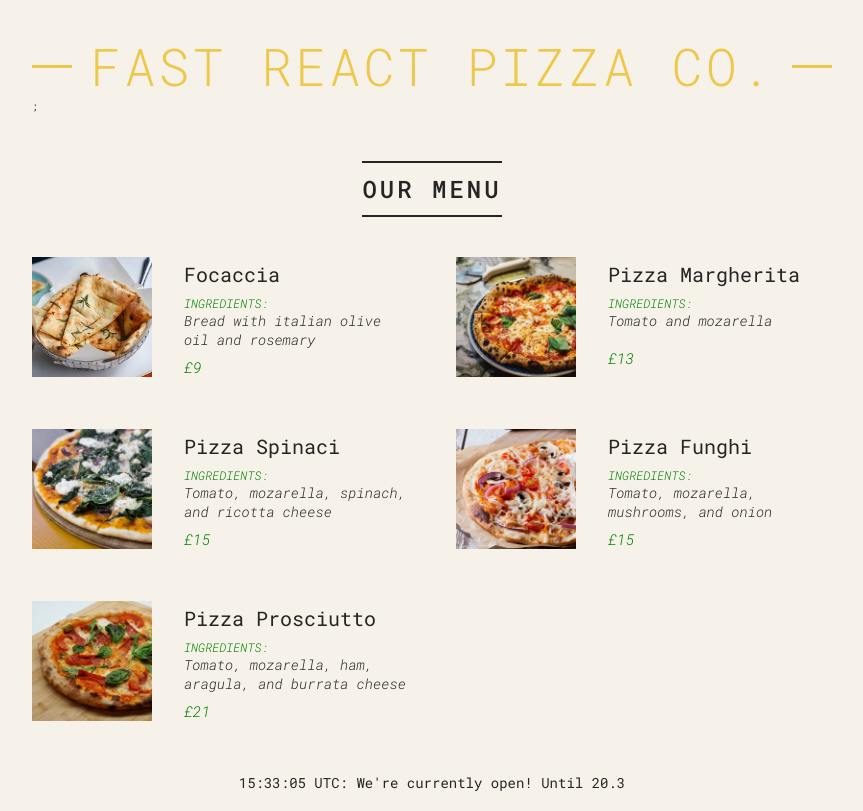
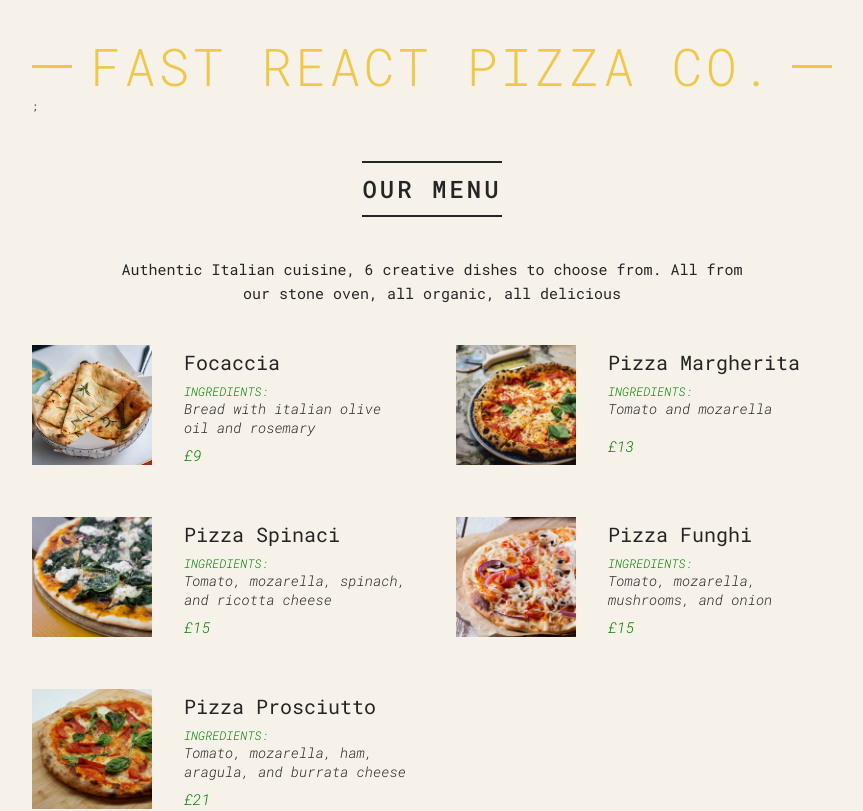
Before and after one commit to IsabelTizon/pizzaMenuVite, a React (Vite) app: page / in a window 1280 px wide. Shown: the top 811 px of the page, without its empty margins (208-1071 px from the left). Built offline with nearby package versions, Linux system fonts and the light colour scheme.

Commit message:
React Fragment (<></>)

```diff
--- a/src/main.jsx
+++ b/src/main.jsx
@@ -29,15 +29,25 @@ function Menu() {
 	return (
 		<main className="menu">
 			<h2>Our Menu</h2>
-			<li className="pizzas">
-				{/* Conditional rendering with ternary */}
-				{numPizzas > 0
-					? updatedPizzaData.map((pizza) => (
+			{/* Conditional rendering with ternary */}
+			{numPizzas > 0 ? (
+				// React Fragment (<></>) allow us to have more than just one element inside a piece of JSX
+				<>
+					<p>
+						Authentic Italian cuisine, 6 creative dishes to
+						choose from. All from our stone oven, all
+						organic, all delicious
+					</p>
+					<ul className="pizzas">
+						{updatedPizzaData.map((pizza) => (
 							// Props spread operator ({...pizza})
 							<Pizza key={pizza.id} {...pizza} />
-					  ))
-					: "sorry, We're out of pizzas"}
-			</li>
+						))}
+					</ul>
+				</>
+			) : (
+				"sorry, We're out of pizzas"
+			)}
 		</main>
 	);
 }
```
